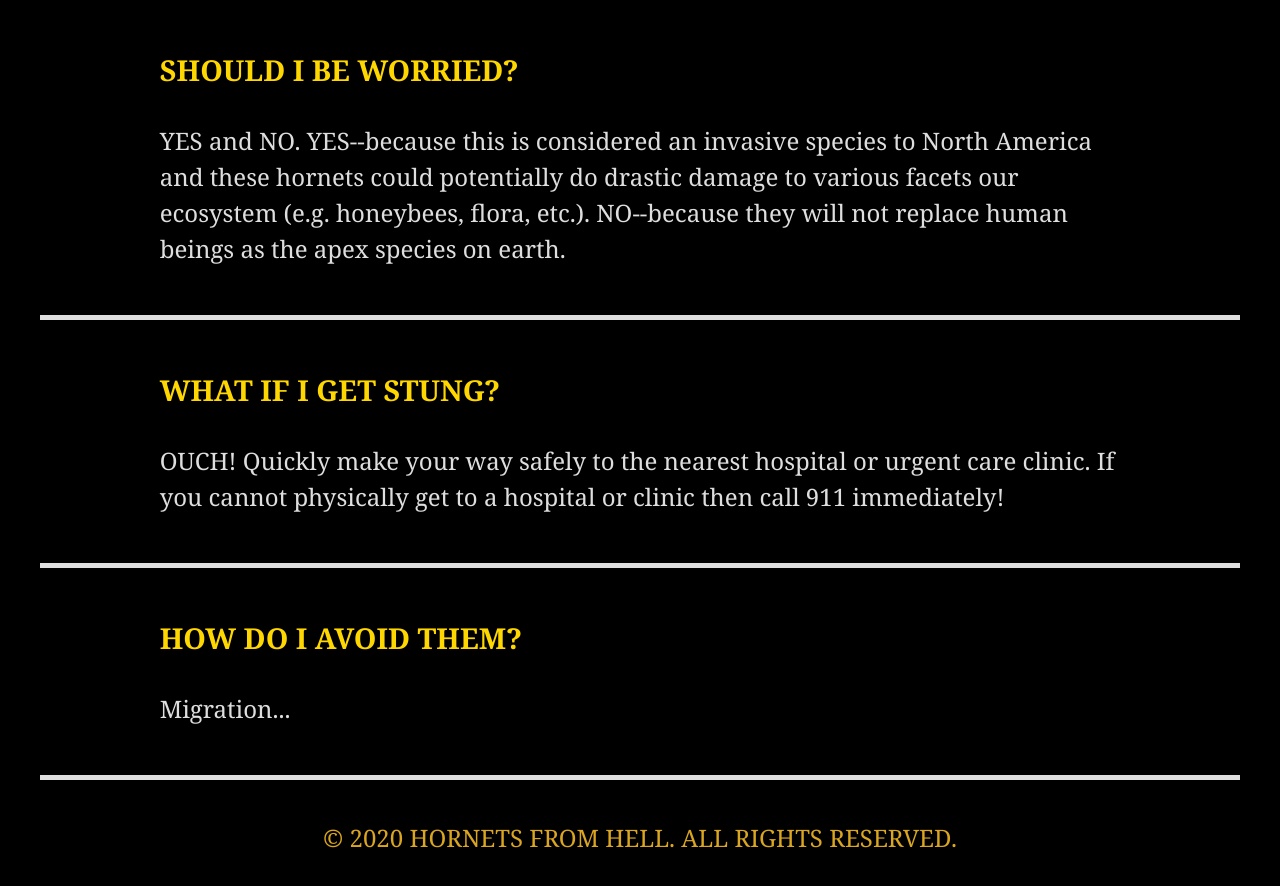
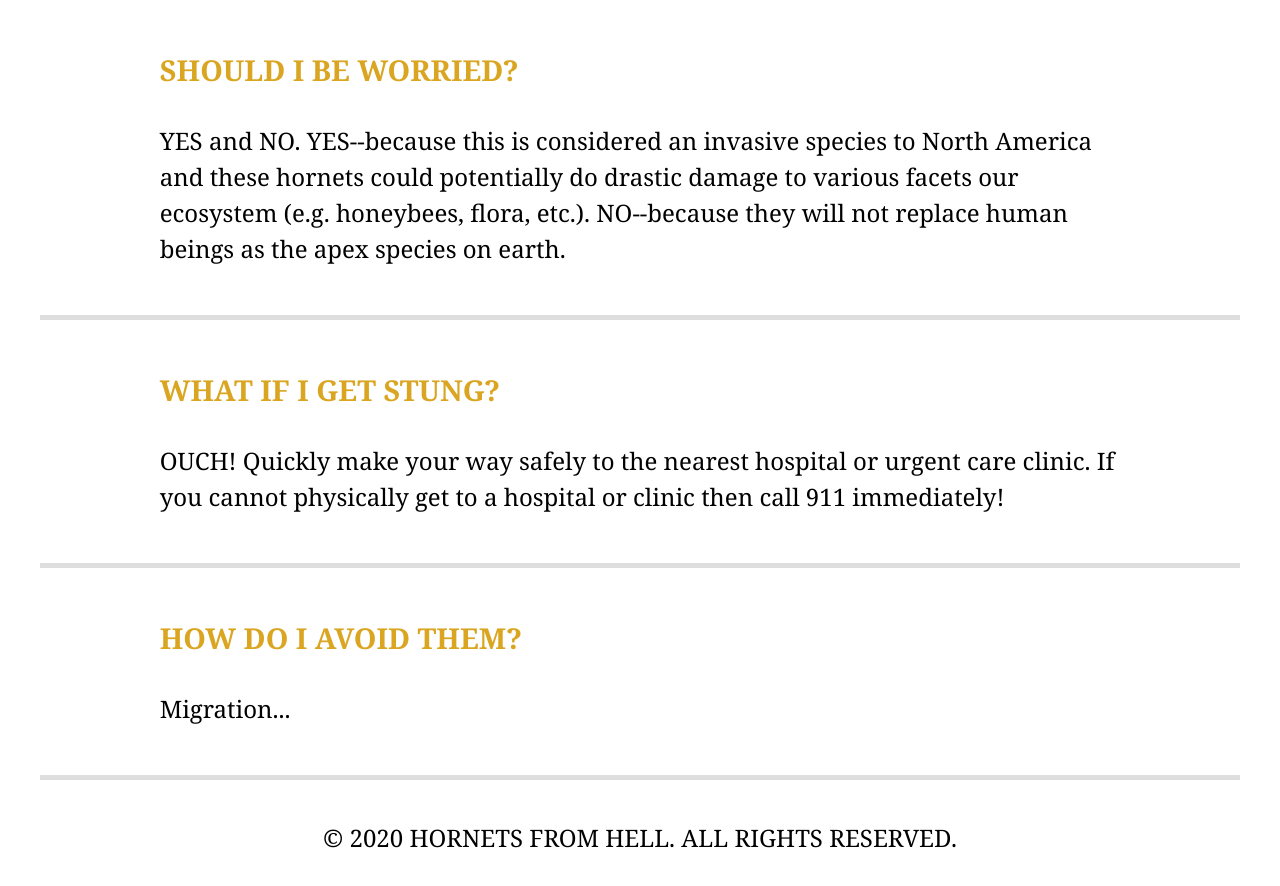
Before and after one commit to sitkadude/web_hornets_from_hell, a plain HTML site: page index.html in a window 1280 px wide. Shown: the part 1700-2586 px from the top of the page. Drawn offline with nearby package versions, Linux system fonts and the light colour scheme; a script that the page names is missing.

Commit message:
changed color scheme

```diff
--- a/CSS/style.css
+++ b/CSS/style.css
@@ -3,7 +3,7 @@ html {
     line-height: 1.4;
     color: #dedede;
     box-sizing: border-box;
-    background-color: black;
+    background-color: white;
 }
 /* Universal Selectors */
 *, *:before, *:after {
@@ -16,25 +16,25 @@ body {
     font-size: 1.2rem;
     font-family: Cambria, Cochin, Georgia, Times, 'Times New Roman', serif;
     line-height: 1.5;
-    background-color: black;
+    background-color: white;
 }
 h1 {
     width: 80%;
     margin: 2rem auto;
     text-align: left;
-    color: gold;
+    color: goldenrod;
 }
 h2 {
     font-size: 1.5rem;
-    color: #dedede;
+    color: black;
 }
 h3 {
     font-size: 1.2rem;
-    color: #dedede;
+    color: black;
 }
 p {
     font-size: 1.5rem;
-    color: #dedede;
+    color: black;
     text-align: center;
 }
 path {
@@ -76,7 +76,7 @@ color: #dedede
     letter-spacing: .2rem;
     font-size: 2.5rem;
     padding-bottom: 3rem;
-    color: goldenrod;
+    color: black;
 }
 .hell {
     font-family: Cambria, Cochin, Georgia, Times, 'Times New Roman', serif;
@@ -95,5 +95,5 @@ color: #dedede
     text-align: left;
 }
 .copyright {
-    color: goldenrod;
+    color: black;
 }
```
